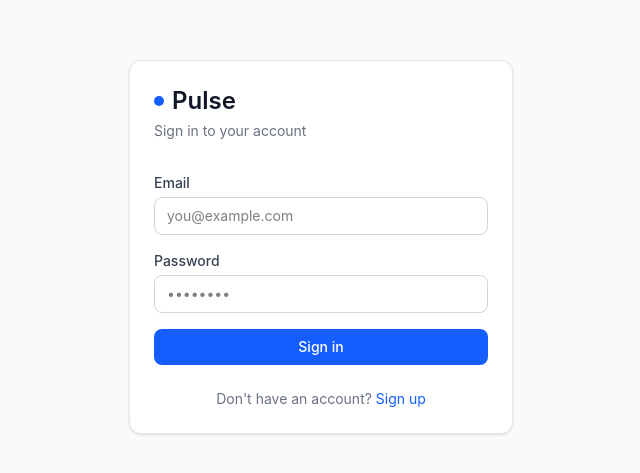
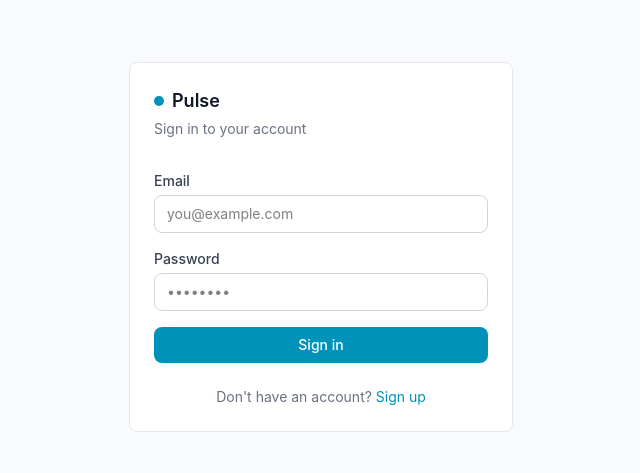
Before and after one commit to Jenn771/pulse, a Next.js app in the folder frontend/: page / in a window 1280 px wide. Shown: the part 153-626 px from the top of the page, without its empty margins (319-959 px from the left). Built offline with nearby package versions, Linux system fonts and the light colour scheme; no server answers.

Commit message:
update accent color and error color

```diff
--- a/frontend/app/page.tsx
+++ b/frontend/app/page.tsx
@@ -1,6 +1,6 @@
 "use client"
 
-import { useState } from "react"
+import { useState, useEffect } from "react"
 import { useRouter } from "next/navigation"
 import { login, signup } from "@/lib/api"
 
@@ -12,7 +12,7 @@ export default function HomePage() {
   const [error, setError] = useState("")
   const [loading, setLoading] = useState(false)
 
-  async function handleSubmit(e: React.FormEvent) {
+  async function handleSubmit(e: React.SubmitEvent<HTMLFormElement>) {
     e.preventDefault()
     setError("")
     setLoading(true)
@@ -35,10 +35,10 @@ export default function HomePage() {
 
   return (
     <div className="min-h-screen bg-gray-50 flex items-center justify-center px-4">
-      <div className="bg-white rounded-xl border border-gray-200 shadow-sm p-6 w-full max-w-sm">
+      <div className="bg-white rounded-lg border border-gray-200 p-6 w-full max-w-sm">
         <div className="mb-8">
-          <h1 className="text-2xl font-semibold text-gray-900 flex items-center gap-2">
-            <span className="inline-flex h-2.5 w-2.5 rounded-full bg-blue-600 shrink-0" aria-hidden />
+          <h1 className="text-lg font-semibold text-gray-900 flex items-center gap-2">
+            <span className="inline-flex h-2.5 w-2.5 rounded-full bg-cyan-600 shrink-0" aria-hidden />
             Pulse
           </h1>
           <p className="text-sm text-gray-500 mt-1">
@@ -56,7 +56,7 @@ export default function HomePage() {
               value={email}
               onChange={(e) => setEmail(e.target.value)}
               required
-              className="w-full border border-gray-300 rounded-lg px-3 py-2 text-sm focus:outline-none focus:ring-2 focus:ring-blue-500"
+              className="w-full border border-gray-300 rounded-lg px-3 py-2 text-sm focus:outline-none focus:ring-2 focus:ring-cyan-500"
               placeholder="you@example.com"
             />
           </div>
@@ -70,13 +70,13 @@ export default function HomePage() {
               value={password}
               onChange={(e) => setPassword(e.target.value)}
               required
-              className="w-full border border-gray-300 rounded-lg px-3 py-2 text-sm focus:outline-none focus:ring-2 focus:ring-blue-500"
+              className="w-full border border-gray-300 rounded-lg px-3 py-2 text-sm focus:outline-none focus:ring-2 focus:ring-cyan-500"
               placeholder="••••••••"
             />
           </div>
 
           {error && (
-            <p className="text-red-600 text-sm bg-red-50 border border-red-200 rounded-lg px-3 py-2">
+            <p className="text-sm text-red-600">
               {error}
             </p>
           )}
@@ -84,7 +84,7 @@ export default function HomePage() {
           <button
             type="submit"
             disabled={loading}
-            className="w-full bg-blue-600 hover:bg-blue-700 text-white rounded-lg px-4 py-2 text-sm font-medium disabled:opacity-50"
+            className="w-full bg-cyan-600 hover:bg-cyan-700 text-white rounded-lg px-4 py-2 text-sm font-medium disabled:opacity-50"
           >
             {loading ? "Please wait..." : isLogin ? "Sign in" : "Create account"}
           </button>
@@ -95,7 +95,7 @@ export default function HomePage() {
           <button
             type="button"
             onClick={() => { setIsLogin(!isLogin); setError("") }}
-            className="text-blue-600 hover:underline"
+            className="text-cyan-600 hover:underline"
           >
             {isLogin ? "Sign up" : "Sign in"}
           </button>
```
